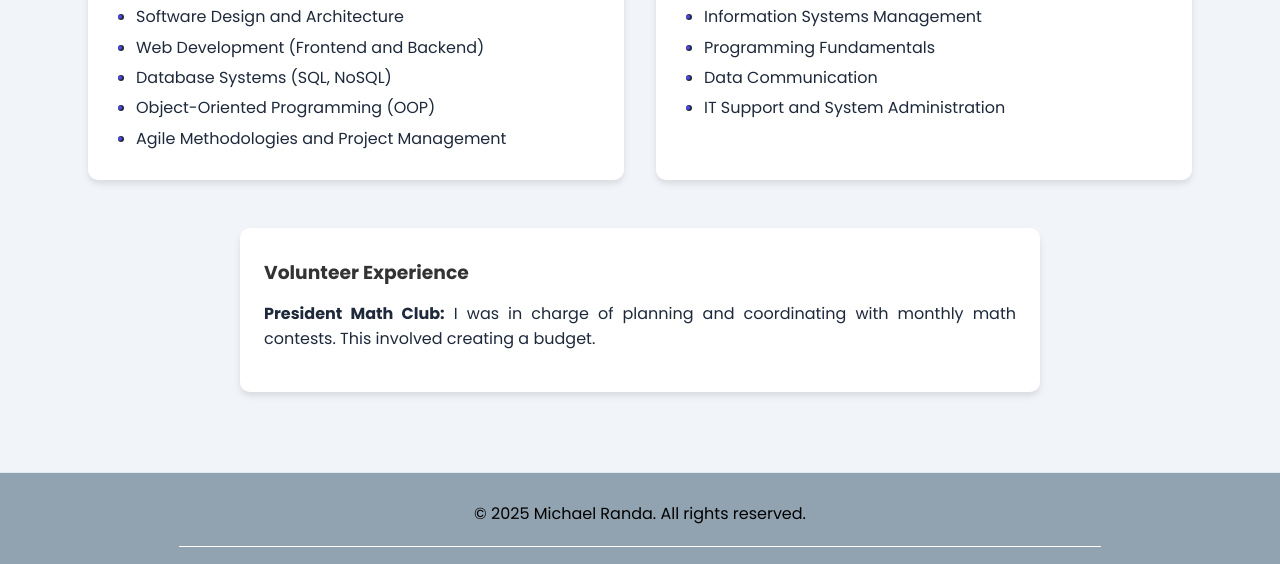
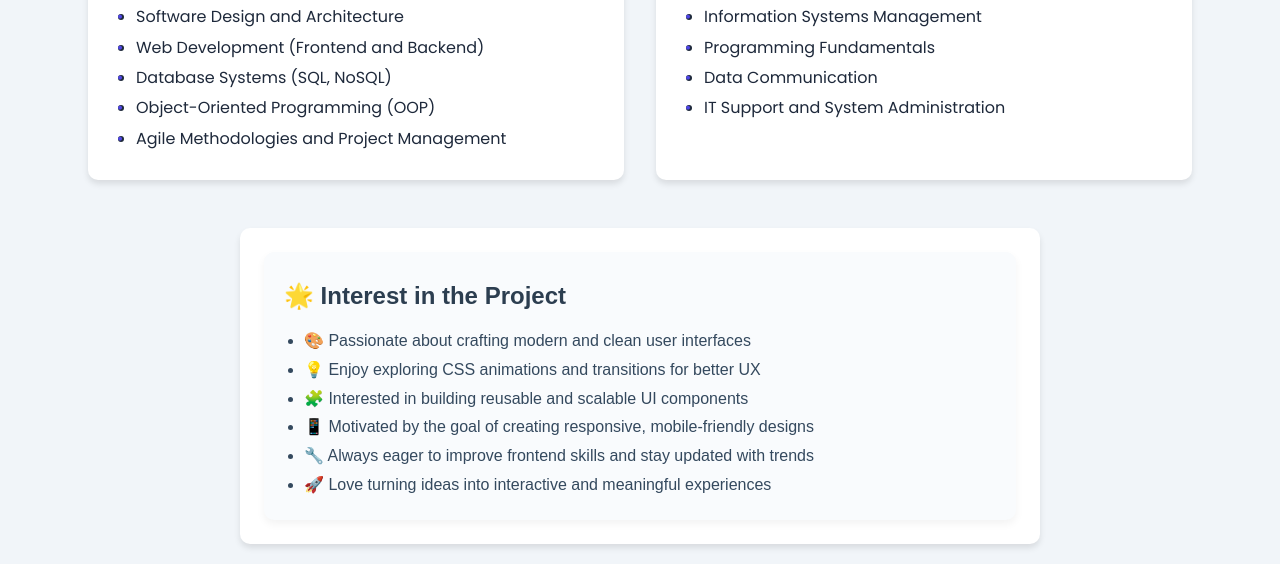
Before and after one commit to MikeMitch88/mike-portfolio, a plain HTML site: page about.html in a window 1280 px wide. Shown: the part 750-1314 px from the top of the page. Drawn offline with Linux system fonts and the light colour scheme.

Commit message:
modified the projects interests

```diff
--- a/about.html
+++ b/about.html
@@ -52,11 +52,7 @@
           </p>
           <a href="../resume.pdf" target="_blank" class="btn primary-btn">Download Resume</a>
         </div>
-        <!-- <div class="about-cards"> -->
-          <!-- <div class="card">
-        -->
-    <!-- Education Section -->
-    <!-- <section id="education" class="education"> -->
+
       <div class="container">
         <h2 class="section-title">Education</h2>
         <div class="section-underline"></div>
@@ -94,10 +90,18 @@
             </div>
           </div>
         </div>
-
-        <div class="volunteer-section">
-          <h3>Volunteer Experience</h3>
-          <p><strong>President Math Club:</strong> I was in charge of planning and coordinating with monthly math contests. This involved creating a budget.</p>
+         <div class="volunteer-section">
+        <div style="background-color: #f9fbfd; padding: 20px; border-radius: 10px; box-shadow: 0 4px 8px rgba(0,0,0,0.05); font-family: Arial, sans-serif;">
+          <h2 style="color: #2c3e50;">🌟 Interest in the Project</h2>
+          <ul style="color: #34495e; line-height: 1.8; padding-left: 20px;">
+            <li>🎨 Passionate about crafting modern and clean user interfaces</li>
+            <li>💡 Enjoy exploring CSS animations and transitions for better UX</li>
+            <li>🧩 Interested in building reusable and scalable UI components</li>
+            <li>📱 Motivated by the goal of creating responsive, mobile-friendly designs</li>
+            <li>🔧 Always eager to improve frontend skills and stay updated with trends</li>
+            <li>🚀 Love turning ideas into interactive and meaningful experiences</li>
+          </ul>
+        </div>
         </div>
       </div>
     </section>
```
Also changed, not shown: css/styles.css (+24 -25 lines), index.html (+4 -8 lines), skills.html (+3 -3 lines).
